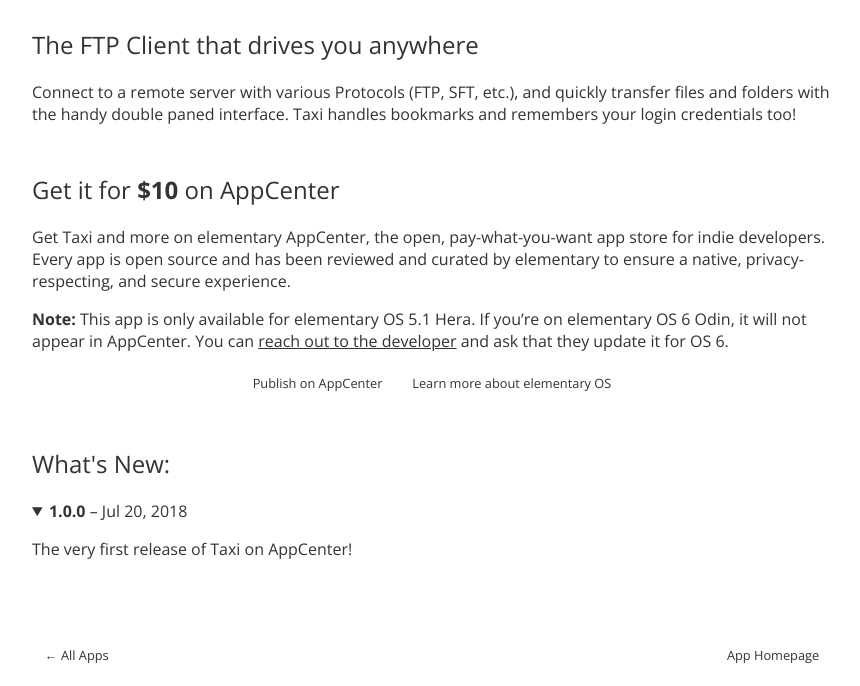
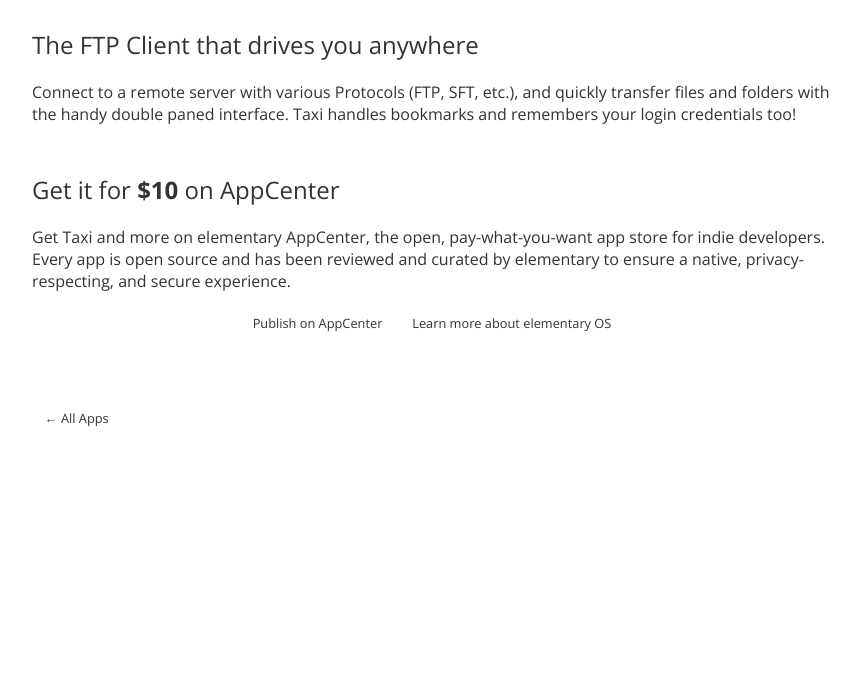
Before and after one commit to elementary/appcenter-web, a Jekyll site: the page built from _apps/com.github.alecaddd.taxi.md, in a window 1280 px wide. Shown: the part 448-1134 px from the top of the page, without its empty margins (208-1068 px from the left). Built offline with Jekyll 4.4.1, drawn with Linux system fonts in a browser that asks for light colours; nearby versions of some CDN libraries; after the commit the page ends 900 px from its top, so only the background shows below that.

```diff
--- a/_apps/com.github.alecaddd.taxi.md
+++ b/_apps/com.github.alecaddd.taxi.md
@@ -1,28 +1,23 @@
 ---
-app_id: com.github.alecaddd.taxi.desktop
+app_id: com.github.alecaddd.taxi
 title: "Taxi"
 summary: "The FTP Client that drives you anywhere"
 developer: "Alessandro Castellani"
-homepage: "https://github.com/Alecaddd/sequeler"
+homepage: "#"
 help_page: "#"
-dist: hera
+dist: flatpak
 screenshots:
-  - https://appstream.elementary.io/appcenter/media/bionic/com/github/alecaddd.taxi.desktop/44A65467852452000768F94FBB962557/screenshots/image-1_orig.png
+  - https://raw.githubusercontent.com/Alecaddd/taxi/master/data/screenshot.png
 icons:
-  "64": https://appstream.elementary.io/appcenter/media/bionic/com/github/alecaddd.taxi.desktop/44A65467852452000768F94FBB962557/icons/64x64/com.github.alecaddd.taxi_com.github.alecaddd.taxi.png
-  "128": https://appstream.elementary.io/appcenter/media/bionic/com/github/alecaddd.taxi.desktop/44A65467852452000768F94FBB962557/icons/128x128/com.github.alecaddd.taxi_com.github.alecaddd.taxi.png
-  "64@2": https://appstream.elementary.io/appcenter/media/bionic/com/github/alecaddd.taxi.desktop/44A65467852452000768F94FBB962557/icons/64x64@2/com.github.alecaddd.taxi_com.github.alecaddd.taxi.png
+  '64': https://flatpak.elementary.io/repo/appstream/x86_64/icons/64x64/com.github.alecaddd.taxi.png
+  '128': https://flatpak.elementary.io/repo/appstream/x86_64/icons/128x128/com.github.alecaddd.taxi.png
 color:
   primary: "#fff"
   primary-text: "#333"
 price: 10
 releases:
-- version: 1.0.0
-  unix-timestamp: 1532044800
-  description: |-
-    <p>The very first release of Taxi on AppCenter!</p>
-redirect_from:
-  - /com.github.alecaddd.taxi.desktop/
+
+redirect_from: /com.github.alecaddd.taxi.desktop/
 ---
 
 <p>Connect to a remote server with various Protocols (FTP, SFT, etc.), and quickly transfer files and folders with the handy double paned interface. Taxi handles bookmarks and remembers your login credentials too!</p>
```
